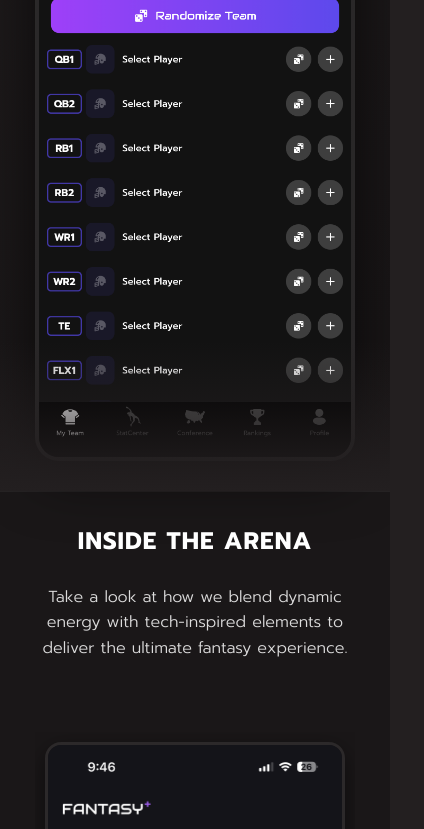
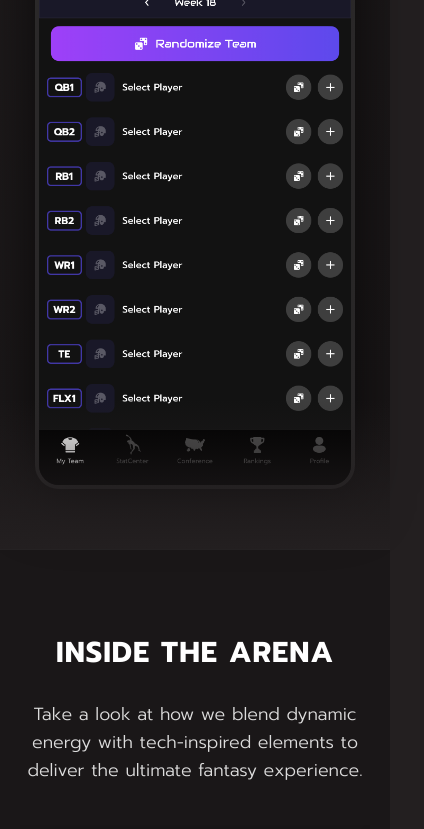
Before and after one commit to jaredbattista85/Fantasyplus.com-website, a plain HTML site: page index.html in a window 390 px wide. Shown: the part 1171-2000 px from the top of the page, 424 px wide, since content can reach past the window. Drawn offline with Linux system fonts and the light colour scheme.

Commit message:
Undid mobile layout that didn't work

```diff
--- a/index.html
+++ b/index.html
@@ -589,61 +589,6 @@
     height: 32px !important; /* Forces a standard header height */
     width: auto !important;   /* Keeps the original proportions intact */
     display: block;          /* Removes any alignment spacing bugs */
-}
-/* --- UNIVERSAL MOBILE LAYOUT OVERRIDES (Below 768px) --- */
-@media (max-width: 768px) {
-
-    /* 1. Kill all accidental horizontal scrolling */
-    html, body {
-        overflow-x: hidden !important;
-        width: 100% !important;
-        margin: 0 !important;
-        padding: 0 !important;
-    }
-
-    /* 2. FORCE every layout row/grid on the page to stack into a clean column */
-    div, section, header, footer {
-        /* If something is using standard flex or grid, force it to stack vertically */
-        display: flex !important;
-        flex-direction: column !important;
-        align-items: center !important;
-        text-align: center !important;
-    }
-
-    /* 3. Strip hardcoded pixel widths that crush mobile screens */
-    div, section, img, iframe, table, form, .card {
-        width: 100% !important;
-        max-width: 100% !important;
-        min-width: 0 !important;
-        box-sizing: border-box !important;
-        float: none !important; /* Prevents text layouts from overlapping images */
-    }
-
-    /* 4. Fix typography so it doesn't overflow the borders */
-    h1 {
-        font-size: 1.85rem !important;
-        line-height: 1.2 !important;
-        letter-spacing: normal !important;
-    }
-    h2 {
-        font-size: 1.5rem !important;
-    }
-    h3, p, span, li, a {
-        font-size: 1rem !important;
-    }
-
-    /* 5. Tighten up massive desktop spacing */
-    section {
-        padding: 30px 15px !important;
-        margin: 0 !important;
-    }
-
-    /* 6. Clean up form elements and inputs */
-    form input, form select, form textarea, form button {
-        width: 100% !important;
-        margin: 8px 0 !important;
-        font-size: 16px !important; /* Prevents auto-zooming on iPhone Safari */
-    }
 }
     </style>
 </head>
```
